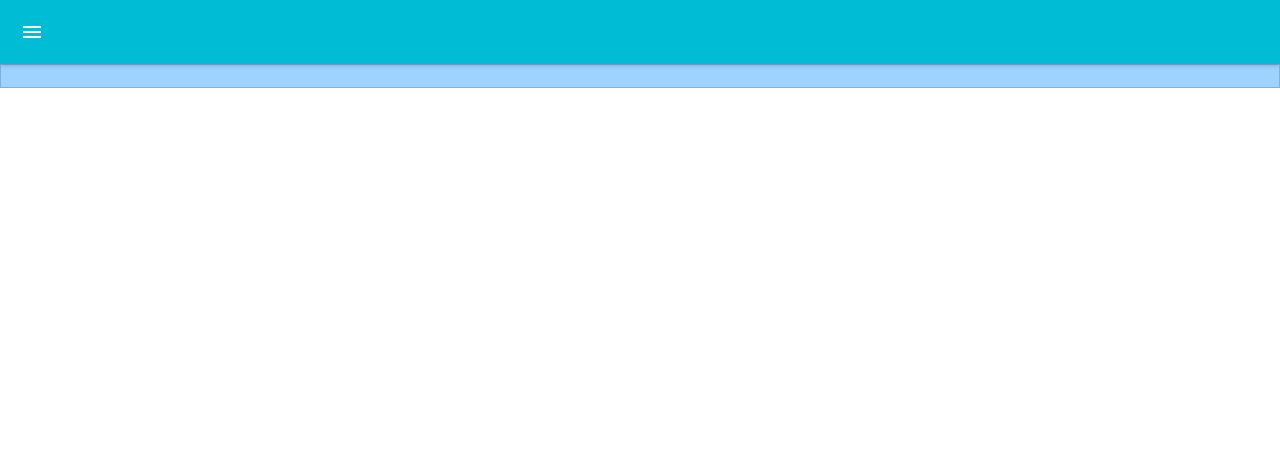
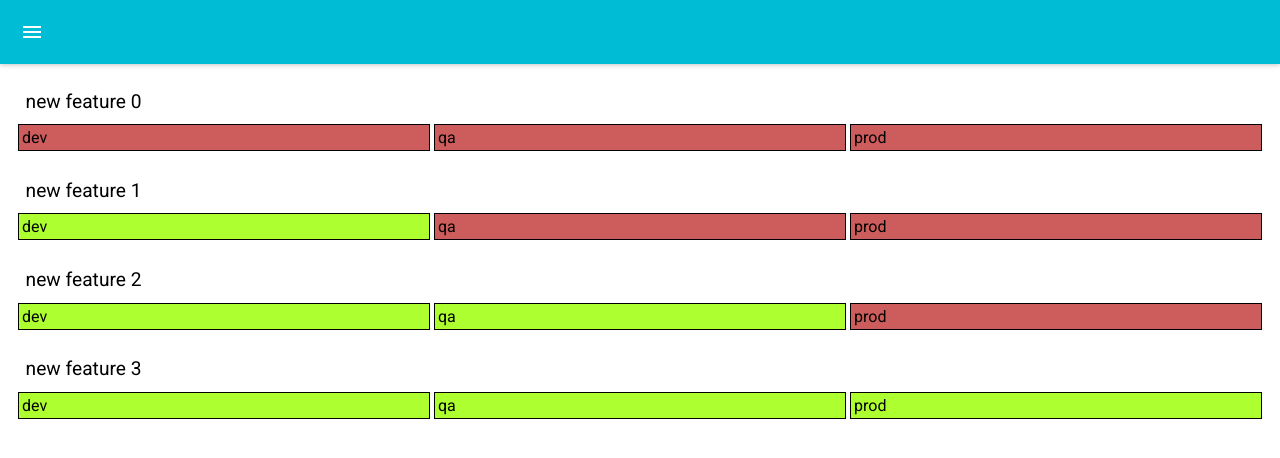
Before and after one commit to bilal-fazlani/feature-toggles-ui, a React (Create React App) app: page / in a window 1280 px wide. Shown: the top 458 px of the page. Built offline with nearby package versions, Linux system fonts and the light colour scheme; what react-tap-event-plugin would draw is missing.

Commit message:
Removed collapsible styles

```diff
--- a/package.json
+++ b/package.json
@@ -6,11 +6,9 @@
     "material-ui": "^0.18.7",
     "prop-types": "^15.5.10",
     "react": "^15.6.1",
-    "react-collapsible": "^1.5.0",
     "react-dom": "^15.6.1",
     "react-redux": "^5.0.5",
     "react-scripts": "1.0.10",
-    "react-swipeable-views": "^0.12.5",
     "react-tap-event-plugin": "^2.0.1",
     "redux": "^3.7.2",
     "redux-thunk": "^2.2.0"
--- a/src/components/Application.css
+++ /dev/null
@@ -1,27 +0,0 @@
-.collapsible-title{
-    font-size: 1.7em;
-    display: block;
-    padding: 0.4em;
-    background-color: #9ed3ff;
-    cursor: pointer;
-    text-shadow: 2px 2px 5px #3e6093;
-    transition: all 0.5s ease-in-out;
-}
-
-.is-open > .collapsible-title {
-    background-color: #0f295c !important;
-    color: whitesmoke;
-    text-shadow: 2px 2px 5px #90c5ff;
-}
-
-.collapsible-title:hover{
-    background-color: #80afe1;
-}
-
-.collapsible-content, .Collapsible__contentOuter {
-    background-color: white;
-}
-
-.collapsible-wrapper{
-    border: 1px solid #80afe1;
-}
--- a/src/components/Application.jsx
+++ b/src/components/Application.jsx
@@ -1,24 +1,15 @@
-import Collapsible from 'react-collapsible';
 import * as React from "react";
 import Feature from './Feature';
-import './Application.css'
 import * as PropTypes from 'prop-types'
 
 export default class Application extends React.Component{
 
     render(){
-        return <div className="collapsible-wrapper">
-            <Collapsible
-                easing="ease-in-out"
-                transitionTime={400} trigger={
-                <span className="collapsible-title">{this.props.applicationName}</span>}>
-                <div className="collapsible-content">
-                    <Feature featureName="new feature 0" toggles={{dev: false, qa: false, prod: false}} />
-                    <Feature featureName="new feature 1" toggles={{dev: true, qa: false, prod: false}} />
-                    <Feature featureName="new feature 2 " toggles={{dev: true, qa: true, prod: false}} />
-                    <Feature featureName="new feature 3" toggles={{dev: true, qa: true, prod: true}} />
-                </div>
-            </Collapsible>
+        return <div>
+            <Feature featureName="new feature 0" toggles={{dev: false, qa: false, prod: false}} />
+            <Feature featureName="new feature 1" toggles={{dev: true, qa: false, prod: false}} />
+            <Feature featureName="new feature 2 " toggles={{dev: true, qa: true, prod: false}} />
+            <Feature featureName="new feature 3" toggles={{dev: true, qa: true, prod: true}} />
         </div>
     }
 }
```
